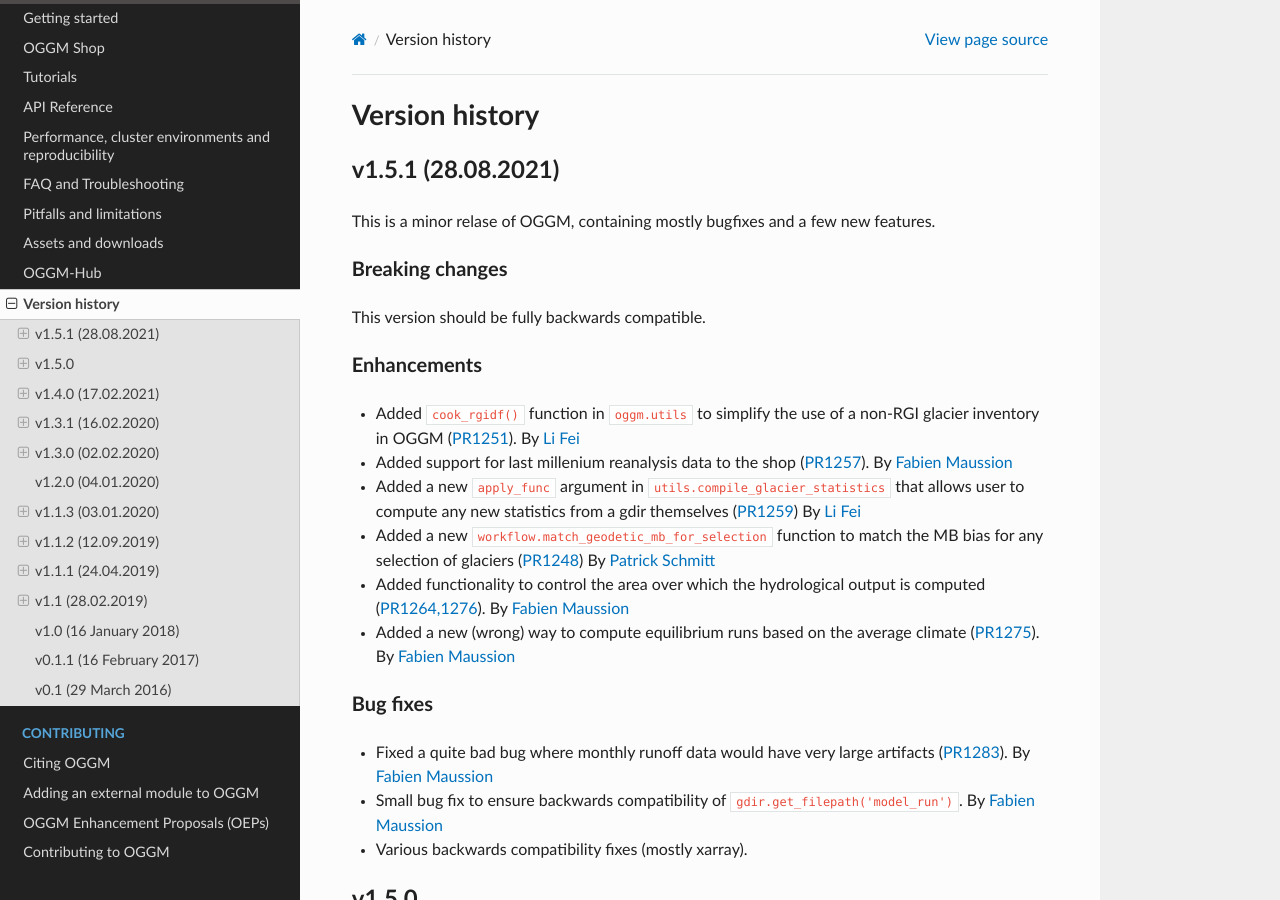
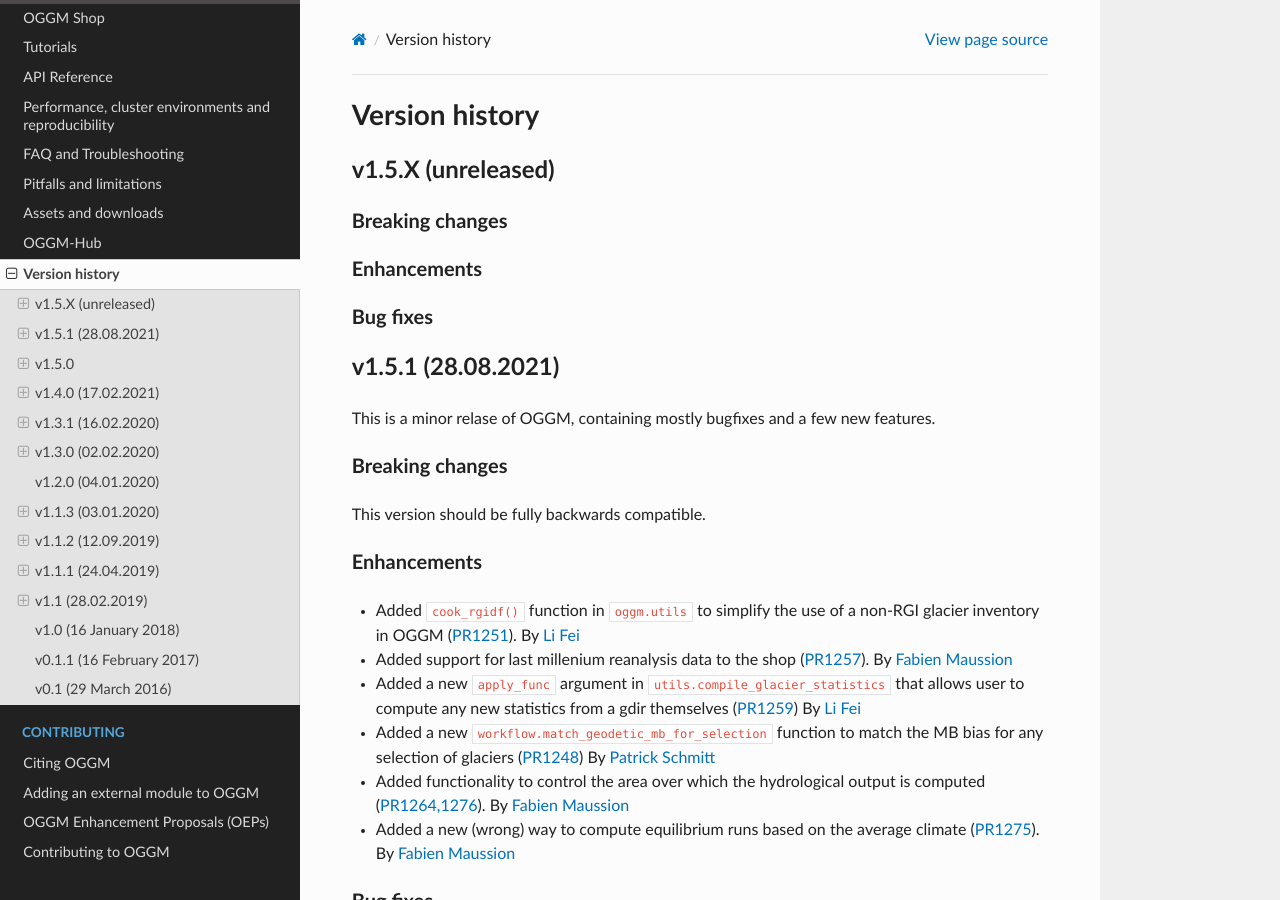
Before and after one commit to OGGM/oggm, a Sphinx documentation site: the page built from docs/whats-new.rst, in a window 1280 px wide and 900 px high. Built offline with Sphinx 7.4.7 and the Read the Docs theme 2.0.0, drawn with Linux system fonts in a browser that asks for light colours; the version number could not be read and is left out.

Commit message:
Revert to dev version

```diff
--- a/docs/whats-new.rst
+++ b/docs/whats-new.rst
@@ -3,6 +3,18 @@
 
 Version history
 ===============
+
+v1.5.X (unreleased)
+-------------------
+
+Breaking changes
+~~~~~~~~~~~~~~~~
+
+Enhancements
+~~~~~~~~~~~~
+
+Bug fixes
+~~~~~~~~~
 
 v1.5.1 (28.08.2021)
 -------------------
```
